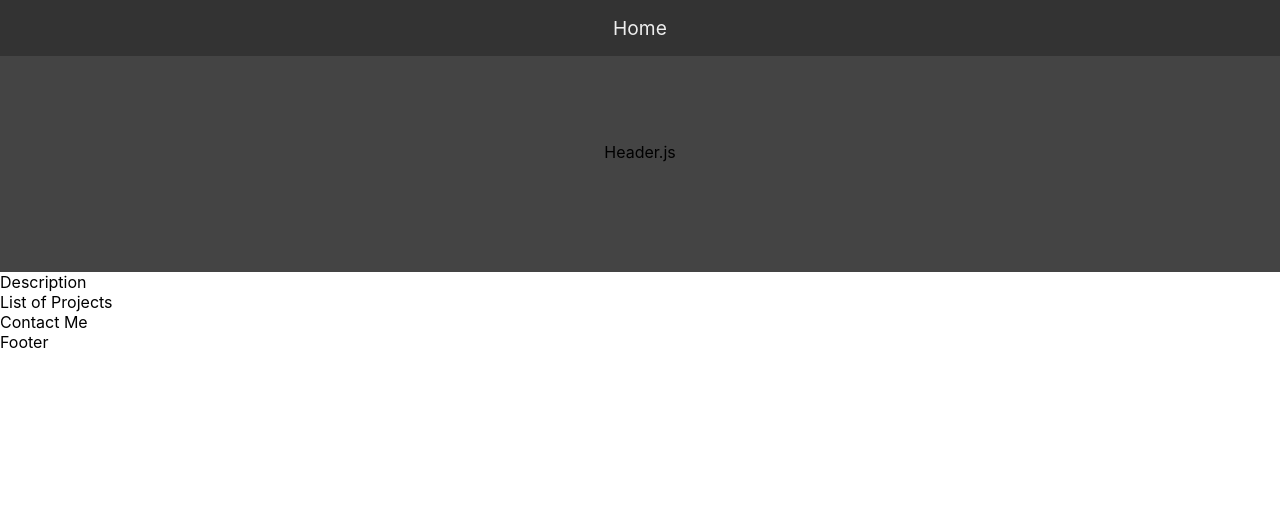
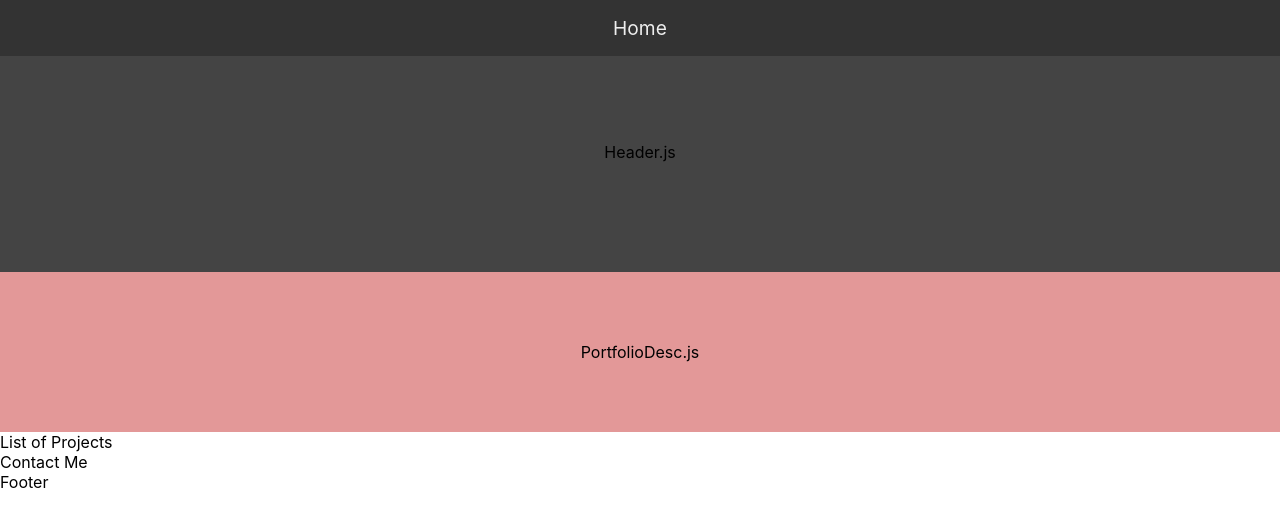
Before and after one commit to Jonathan-Day-Dev/react_portfolio, a JavaScript app: page / in a window 1280 px wide. Shown: the top 526 px of the page. Built offline with nearby package versions, Linux system fonts and the light colour scheme; the HTML template or start-up script is replaced by a standard one.

Commit message:
start on ProjectList

```diff
--- a/src/App.js
+++ b/src/App.js
@@ -2,6 +2,7 @@ import styles from './App.module.css';
 
 import Navbar from "./components/nav/Navbar";
 import Header from "./components/header/Header";
+import PortfolioDesc from './components/main/desc/PortfolioDesc';
 
 function App() {
   return (
@@ -9,7 +10,7 @@ function App() {
       <Navbar />
       <div className={styles.body}>
         <Header />
-        <div>Description</div>
+        <PortfolioDesc />
         <div>List of Projects</div>
         <div>Contact Me</div>
         <div>Footer</div>
--- /dev/null
+++ b/src/components/main/desc/PortfolioDesc.js
@@ -0,0 +1,11 @@
+import styles from './PortfolioDesc.module.css';
+
+const PortfolioDesc = props => {
+    return (
+        <div className={styles.desc}>
+            PortfolioDesc.js
+        </div>
+    )
+}
+
+export default PortfolioDesc;
--- /dev/null
+++ b/src/components/main/desc/PortfolioDesc.module.css
@@ -0,0 +1,9 @@
+.desc {
+    width: 100%;
+    height: 20vh;
+    background-color: rgba(200, 50, 50, 0.5);
+    display: flex;
+    flex-direction: column;
+    justify-content: space-evenly;
+    align-items: center;
+}
```
